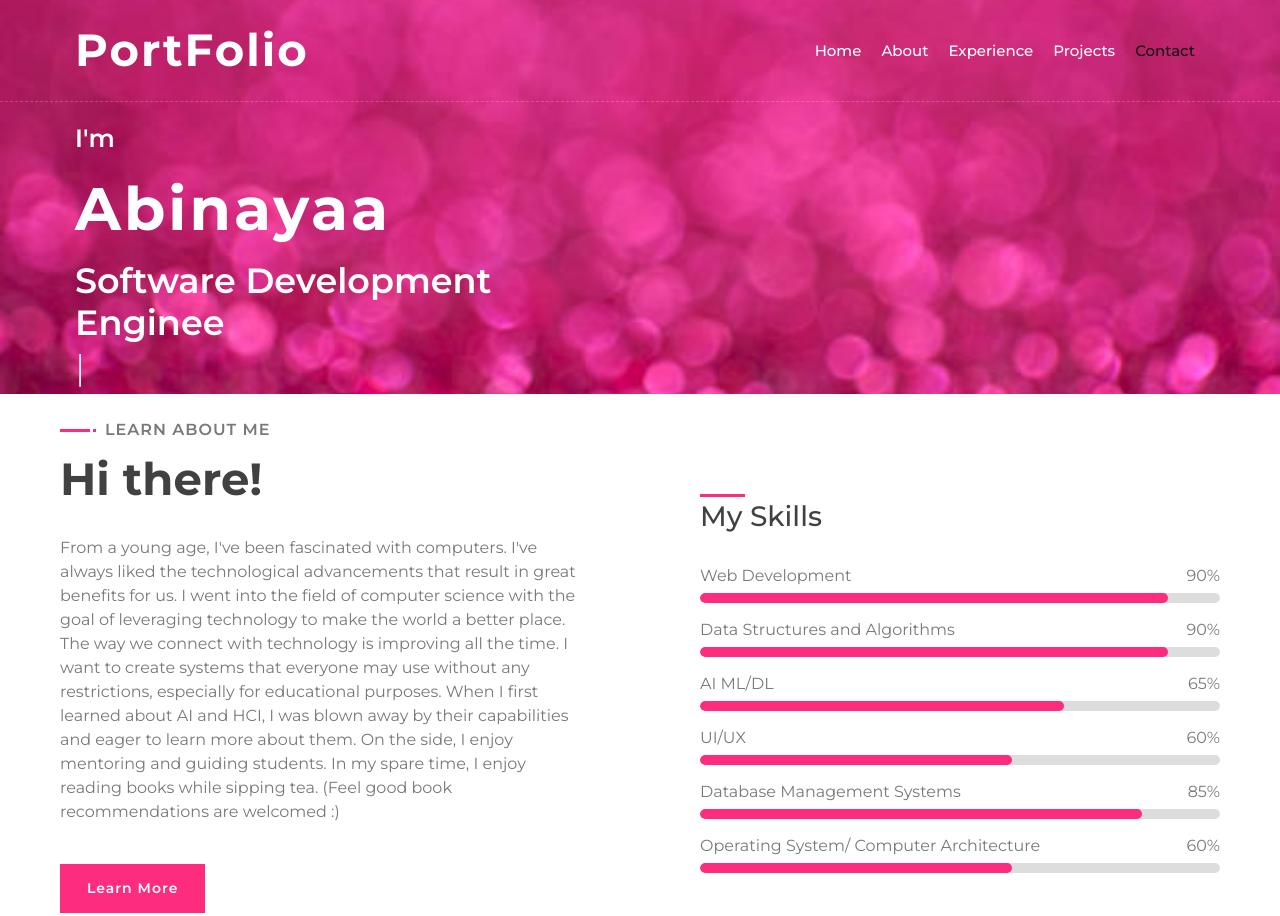
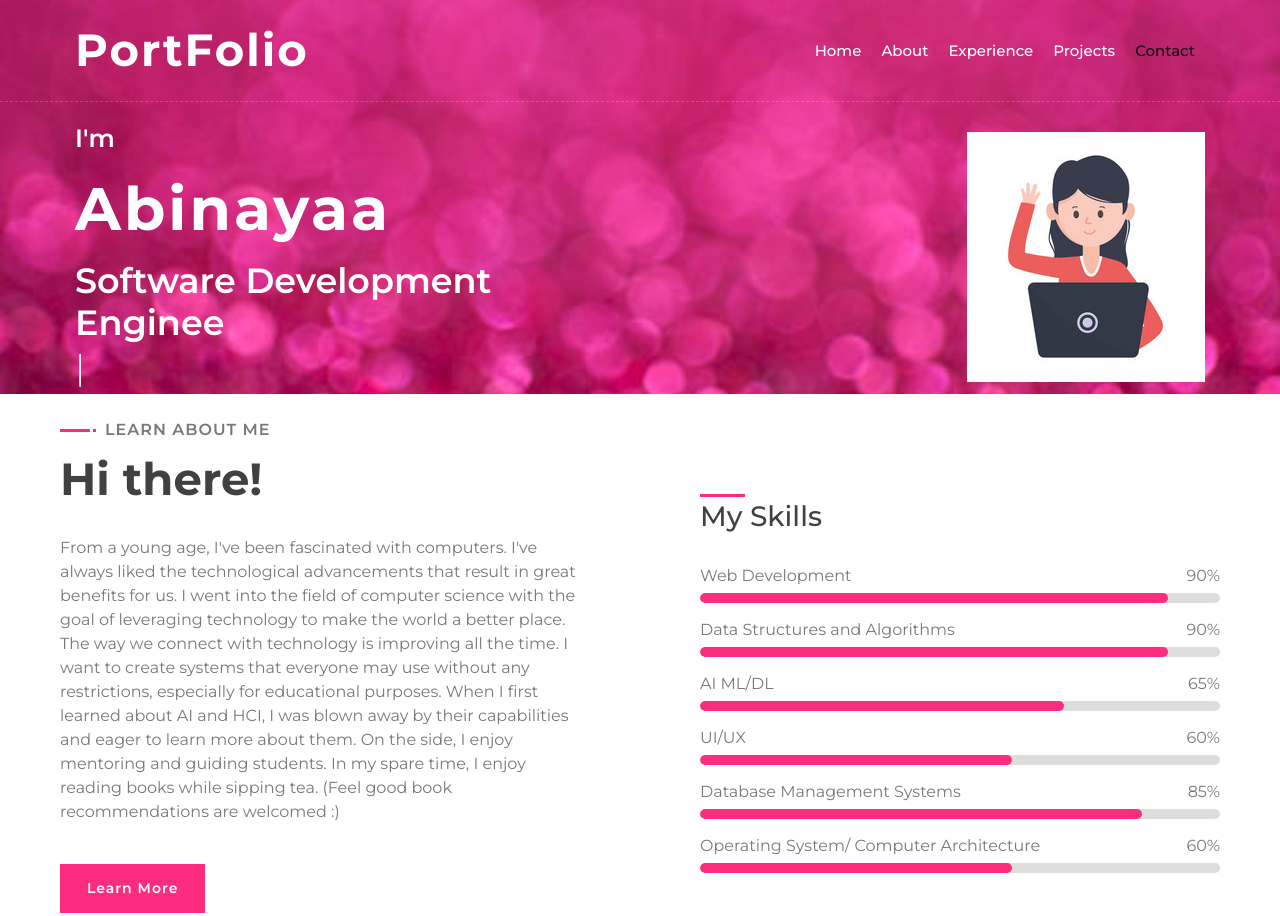
Before and after one commit to Abinayaa299/Abinayaa299.github.io, a plain HTML site: page index.html in a window 1280 px wide. Shown: the top 916 px of the page. Drawn offline with nearby package versions, Linux system fonts and the light colour scheme; files whose address does not match are found by name.

Commit message:
Update index.html

```diff
--- a/index.html
+++ b/index.html
@@ -63,6 +63,7 @@
                     </div>
                     <div class="col-sm-12 col-md-6 d-none d-md-block">
                         <div class="hero-image">
+                            <img src="img/techgirl.jpeg" alt="Hero Image">
                         </div>
                     </div>
                 </div>
```
